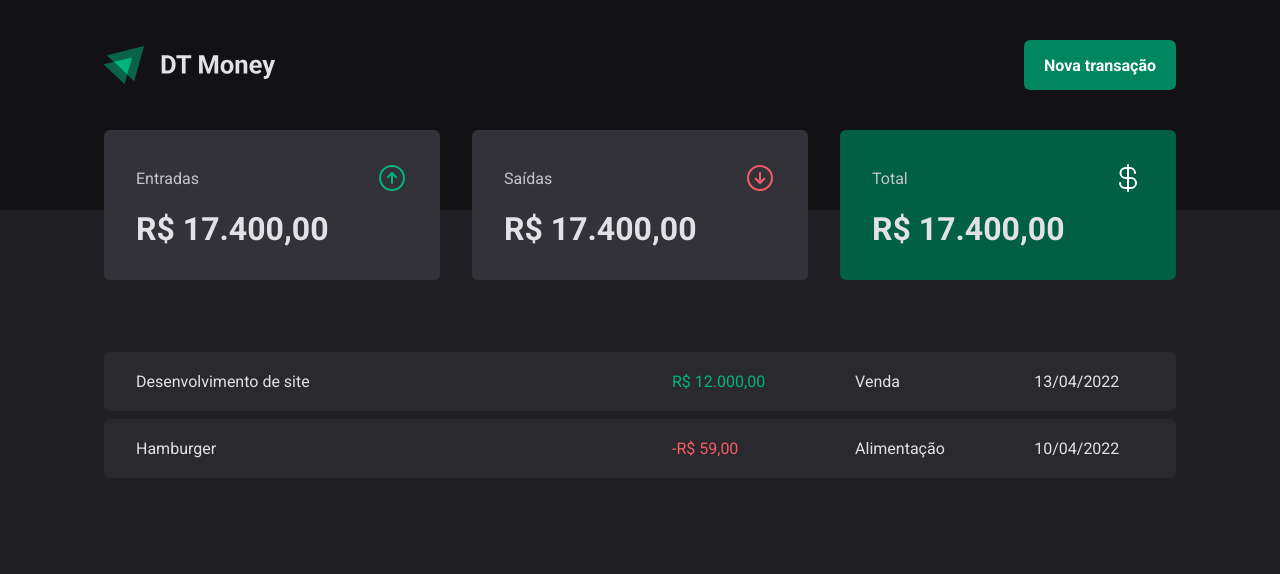
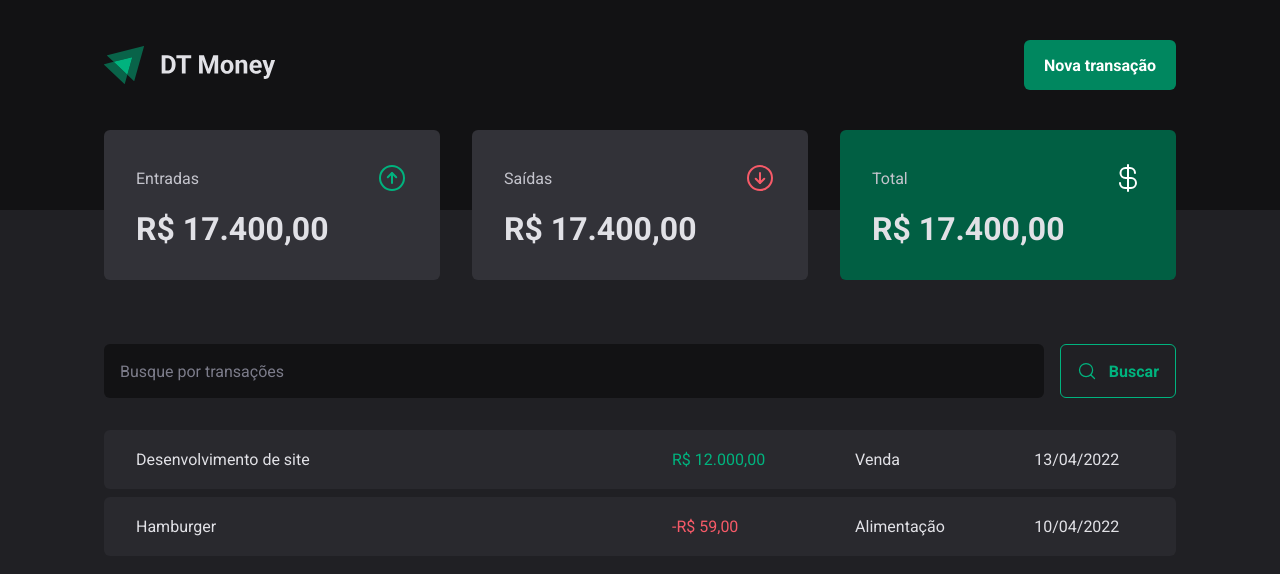
Before and after one commit to marcusdavanco/dt-money, a React (Vite) app: page / in a window 1280 px wide. Shown: the top 574 px of the page. Built offline with nearby package versions, Linux system fonts and the light colour scheme.

Commit message:
feat: Component: SearchForm

```diff
--- /dev/null
+++ b/src/pages/Transactions/components/SearchForm/index.tsx
@@ -0,0 +1,14 @@
+import { MagnifyingGlass } from "phosphor-react";
+import { SearchFormContainer } from "./styles";
+
+export function SearchForm(){
+	return (
+		<SearchFormContainer>
+			<input type="text" placeholder="Busque por transações" />
+			<button type="submit">
+				<MagnifyingGlass size={20} />
+				Buscar
+			</button>
+		</SearchFormContainer>
+	)
+}
--- /dev/null
+++ b/src/pages/Transactions/components/SearchForm/styles.ts
@@ -0,0 +1,43 @@
+import styled from "styled-components";
+
+export const SearchFormContainer = styled.form`
+	display: flex;
+	gap: 1rem;
+
+	input {
+		flex: 1;
+		border-radius: 6px;
+		border: 0;
+		background: ${props => props.theme["gray-900"]};
+		color: ${props => props.theme["gray-300"]};
+		padding: 1rem;
+
+		&::placeholder {
+			color: ${props => props.theme["gray-500"]}
+		}
+	}
+
+	button {
+		display: flex;
+		align-items: center;
+		gap: 0.75rem;
+
+		border: 0;
+		padding: 1rem;
+		background: transparent;
+		border: 1px solid ${props => props.theme["green-300"]};
+		color: ${props => props.theme["green-300"]};
+		font-weight: bold;
+		border-radius: 6px;
+
+		&:hover {
+			background: ${props => props.theme["green-500"]};
+			border-color: ${props => props.theme["green-500"]};
+			color: ${props => props.theme.white};
+			transition:
+				background-color 0.2s,
+				color 0.2s,
+				border-color 0.2s
+		}
+
+`
--- a/src/pages/Transactions/index.tsx
+++ b/src/pages/Transactions/index.tsx
@@ -1,5 +1,6 @@
 import { Header } from "../../components/Header";
 import { Summary } from "../../components/Summary";
+import { SearchForm } from "./components/SearchForm";
 import { TransactionsContainer, TransactionsTable, PriceHighlight } from './styles'
 
 export function Transactions() {
@@ -8,6 +9,7 @@
 			<Header />
 			<Summary />
 			<TransactionsContainer>
+				<SearchForm />
 				<TransactionsTable>
 					<tbody>
 						<tr>
```
